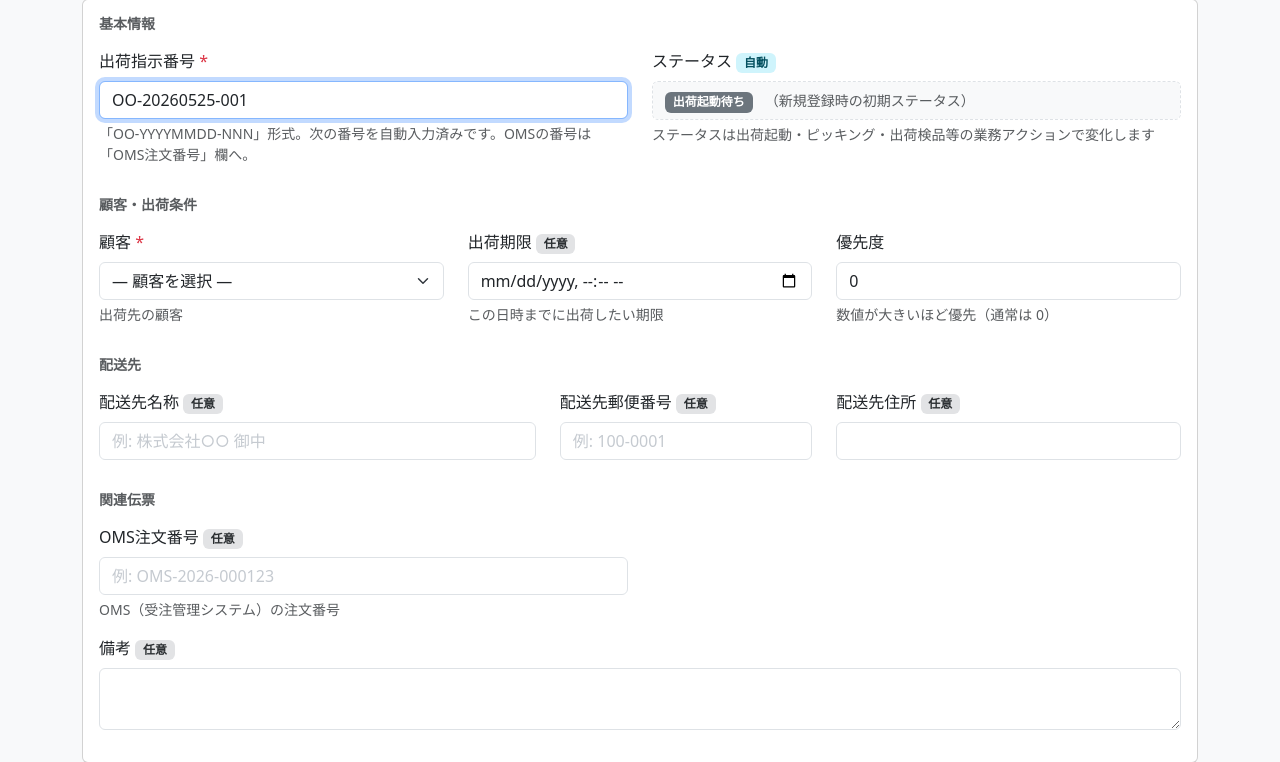
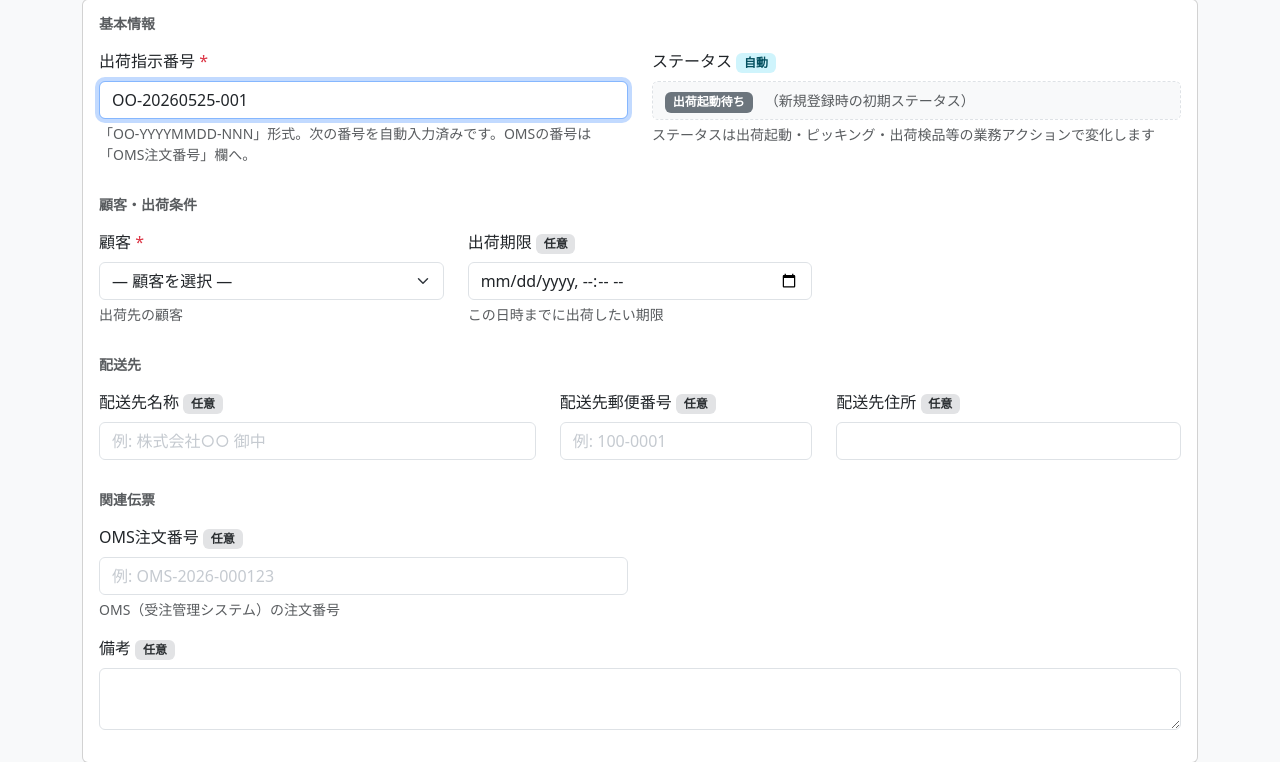
Before and after one commit to Dev-komaki789/wms, a Django app: page /outbound/orders/new/ in a window 1280 px wide. Shown: the part 183-945 px from the top of the page. Run offline with Django 5.2, Linux system fonts and the light colour scheme; the visitor is signed in with stand-in values (Sample User, id 1); data that the repository does not hold is empty.

Commit message:
出荷指示の優先度(priority)を全廃
モデル・フォーム・admin・CSV入出力・各画面（登録/詳細/照会/起動）・シードから
優先度を削除。出荷起動の引き当て順は「出荷期限の早い順」に変更。
カラム削除マイグレーション 0008 を追加。

Co-Authored-By: Claude Opus 4.7 <noreply@anthropic.com>

```diff
--- a/core/management/commands/reset_and_seed.py
+++ b/core/management/commands/reset_and_seed.py
@@ -833,7 +833,6 @@ class Command(BaseCommand):
                 external_order_id=external,
                 status=OutboundOrder.Status.ALLOCATION_WAIT,
                 source_type=st,
-                priority=random.choice([0, 0, 0, 5, 10]),
                 deadline_at=deadline_dt,
                 delivery_name=f'{customer.customer_name} 御中',
                 delivery_address=customer.address,
--- a/outbound/admin.py
+++ b/outbound/admin.py
@@ -27,7 +27,6 @@ class OutboundOrderAdmin(admin.ModelAdmin):
         'customer',
         'status',
         'source_type',
-        'priority',
         'deadline_at',
         'shipped_at',
         'created_by',
--- a/outbound/csv_io.py
+++ b/outbound/csv_io.py
@@ -40,7 +40,6 @@ OUTBOUND_ORDER_SPEC = OrderCsvSpec(
                 required=True, active_only=True, note='顧客のコードで参照（必須）'),
         Field('OMS注文番号', 'external_order_id'),
         Field('出荷期限', 'deadline_at', kind='datetime'),
-        Field('優先度', 'priority', kind='int', default=0),
         Field('配送先郵便番号', 'delivery_postal_code'),
         Field('配送先住所', 'delivery_address'),
         Field('配送先名称', 'delivery_name'),
--- a/outbound/forms.py
+++ b/outbound/forms.py
@@ -34,7 +34,6 @@ class OutboundOrderForm(forms.ModelForm):
             'customer',
             'external_order_id',
             'deadline_at',
-            'priority',
             'delivery_postal_code',
             'delivery_address',
             'delivery_name',
@@ -56,7 +55,6 @@ class OutboundOrderForm(forms.ModelForm):
                 attrs={**TEXT, 'type': 'datetime-local'},
                 format='%Y-%m-%dT%H:%M',
             ),
-            'priority': forms.NumberInput(attrs={**TEXT, 'min': '0', 'max': '999'}),
             'delivery_postal_code': forms.TextInput(
                 attrs={**TEXT, 'placeholder': '例: 100-0001', 'autocomplete': 'off',
                        'inputmode': 'numeric', 'maxlength': '8'}
@@ -84,10 +82,6 @@ class OutboundOrderForm(forms.ModelForm):
         # 出荷期限: datetime-local 入力。任意（OMS 連携では設定されるが手動登録では空可）
         self.fields['deadline_at'].input_formats = ['%Y-%m-%dT%H:%M']
         self.fields['deadline_at'].required = False
-
-        # 優先度: 0 を初期表示（数値が大きいほど優先）。上限 999
-        self.fields['priority'].initial = 0
-        self.fields['priority'].validators.append(MaxValueValidator(999))
 
         # 桁数を実形式に絞る（model max_length の auto-maxlength を上書き）
         # 出荷指示番号「OO-YYYYMMDD-NNN」= 15 桁、配送先郵便番号は 8 桁（例 100-0001）
--- a/outbound/models.py
+++ b/outbound/models.py
@@ -62,7 +62,6 @@ class OutboundOrder(models.Model):
         choices=SourceType.choices,
         default=SourceType.OMS,
     )
-    priority = models.IntegerField('優先度', default=0, validators=[MinValueValidator(0)])
     deadline_at = models.DateTimeField('出荷期限', null=True, blank=True)
     shipped_at = models.DateTimeField('出荷日時', null=True, blank=True)
     cancelled_at = models.DateTimeField('取消日時', null=True, blank=True)
--- a/outbound/views.py
+++ b/outbound/views.py
@@ -509,7 +509,7 @@ class OutboundLaunchView(LoginRequiredMixin, View):
         }
 
     def _candidates(self, f):
-        """出荷起動待ちの指示（現在倉庫スコープ、検索条件で絞り込み、優先度順）。"""
+        """出荷起動待ちの指示（現在倉庫スコープ、検索条件で絞り込み、出荷期限順）。"""
         qs = OutboundOrder.objects.filter(
             status=OutboundOrder.Status.ALLOCATION_WAIT
         ).select_related('customer')
@@ -538,7 +538,7 @@ class OutboundLaunchView(LoginRequiredMixin, View):
         return qs.annotate(
             item_count=Count('items'),
             total_ordered=Sum('items__quantity_ordered'),
-        ).order_by('-priority', 'deadline_at', 'outbound_order_code')
+        ).order_by('deadline_at', 'outbound_order_code')
 
     def get(self, request, *args, **kwargs):
         f = self._filters()
@@ -575,8 +575,8 @@ class OutboundLaunchView(LoginRequiredMixin, View):
             wh = get_current_warehouse(request)
             if wh is not None:
                 qs = qs.filter(warehouse=wh)
-            # 優先度の高い指示から引き当て（限られた在庫を先に確保）
-            for order in qs.order_by('-priority', 'deadline_at',
+            # 出荷期限の早い指示から引き当て（限られた在庫を先に確保）
+            for order in qs.order_by('deadline_at',
                                      'outbound_order_code'):
                 result = _try_launch_order(order, request.user)
                 (launched if result['ok'] else skipped).append(result)
--- a/templates/a/outbound/launch.html
+++ b/templates/a/outbound/launch.html
@@ -94,7 +94,6 @@
           </th>
           <th class="text-start text-nowrap">指示番号</th>
           <th class="text-start">顧客</th>
-          <th class="text-end text-nowrap">優先度</th>
           <th class="text-center text-nowrap">出荷期限</th>
           <th class="text-end text-nowrap">明細</th>
           <th class="text-end text-nowrap">指示数量</th>
@@ -116,7 +115,6 @@
             {% if o.customer %}{{ o.customer.customer_name }}
             {% else %}<span class="text-muted">—</span>{% endif %}
           </td>
-          <td class="text-end text-nowrap font-monospace small">{{ o.priority }}</td>
           <td class="text-center text-nowrap small font-monospace">{{ o.deadline_at|date:"Y/m/d H:i"|default:"—" }}</td>
           <td class="text-end text-nowrap font-monospace small">{{ o.item_count|default:0 }}</td>
           <td class="text-end text-nowrap font-monospace small">{{ o.total_ordered|default:0 }}</td>
--- a/templates/a/outbound/order_detail.html
+++ b/templates/a/outbound/order_detail.html
@@ -39,9 +39,6 @@
 
       <dt class="col-sm-3">出荷期限</dt>
       <dd class="col-sm-9 font-monospace small">{{ order.deadline_at|date:"Y/m/d H:i"|default:"—" }}</dd>
-
-      <dt class="col-sm-3">優先度</dt>
-      <dd class="col-sm-9 font-monospace">{{ order.priority }}</dd>
 
       <dt class="col-sm-3">配送先</dt>
       <dd class="col-sm-9">
--- a/templates/a/outbound/order_form.html
+++ b/templates/a/outbound/order_form.html
@@ -70,14 +70,6 @@
           {{ form.deadline_at }}
           <div class="form-text">この日時までに出荷したい期限</div>
           {% if form.deadline_at.errors %}<div class="invalid-feedback d-block">{{ form.deadline_at.errors|join:" " }}</div>{% endif %}
-        </div>
-        <div class="col-md-4 mb-3">
-          <label class="form-label d-block" for="{{ form.priority.id_for_label }}">
-            {{ form.priority.label }}
-          </label>
-          {{ form.priority }}
-          <div class="form-text">数値が大きいほど優先（通常は 0）</div>
-          {% if form.priority.errors %}<div class="invalid-feedback d-block">{{ form.priority.errors|join:" " }}</div>{% endif %}
         </div>
       </div>
 
--- a/templates/a/outbound/order_inquiry.html
+++ b/templates/a/outbound/order_inquiry.html
@@ -119,7 +119,6 @@
           <th class="text-start text-nowrap">指示番号</th>
           <th class="text-start">顧客</th>
           <th class="text-center text-nowrap">出荷元</th>
-          <th class="text-end text-nowrap">優先度</th>
           <th class="text-center text-nowrap">出荷期限</th>
           <th class="text-center text-nowrap">ステータス</th>
           <th class="text-end text-nowrap">明細</th>
@@ -147,7 +146,6 @@
             {% elif o.source_type == 'return' %}<span class="badge bg-danger">返品</span>
             {% endif %}
           </td>
-          <td class="text-end text-nowrap font-monospace small">{{ o.priority }}</td>
           <td class="text-center text-nowrap small font-monospace">{{ o.deadline_at|date:"Y/m/d H:i"|default:"—" }}</td>
           <td class="text-center text-nowrap">
             {% include 'a/outbound/_status_badge.html' with status=o.status %}
@@ -168,7 +166,7 @@
           </td>
         </tr>
         {% empty %}
-        <tr><td colspan="10" class="text-center text-muted py-4">条件に一致する出荷指示が見つかりませんでした</td></tr>
+        <tr><td colspan="9" class="text-center text-muted py-4">条件に一致する出荷指示が見つかりませんでした</td></tr>
         {% endfor %}
       </tbody>
     </table>
```
Also changed, not shown: outbound/migrations/0008_remove_outboundorder_priority.py (added).
